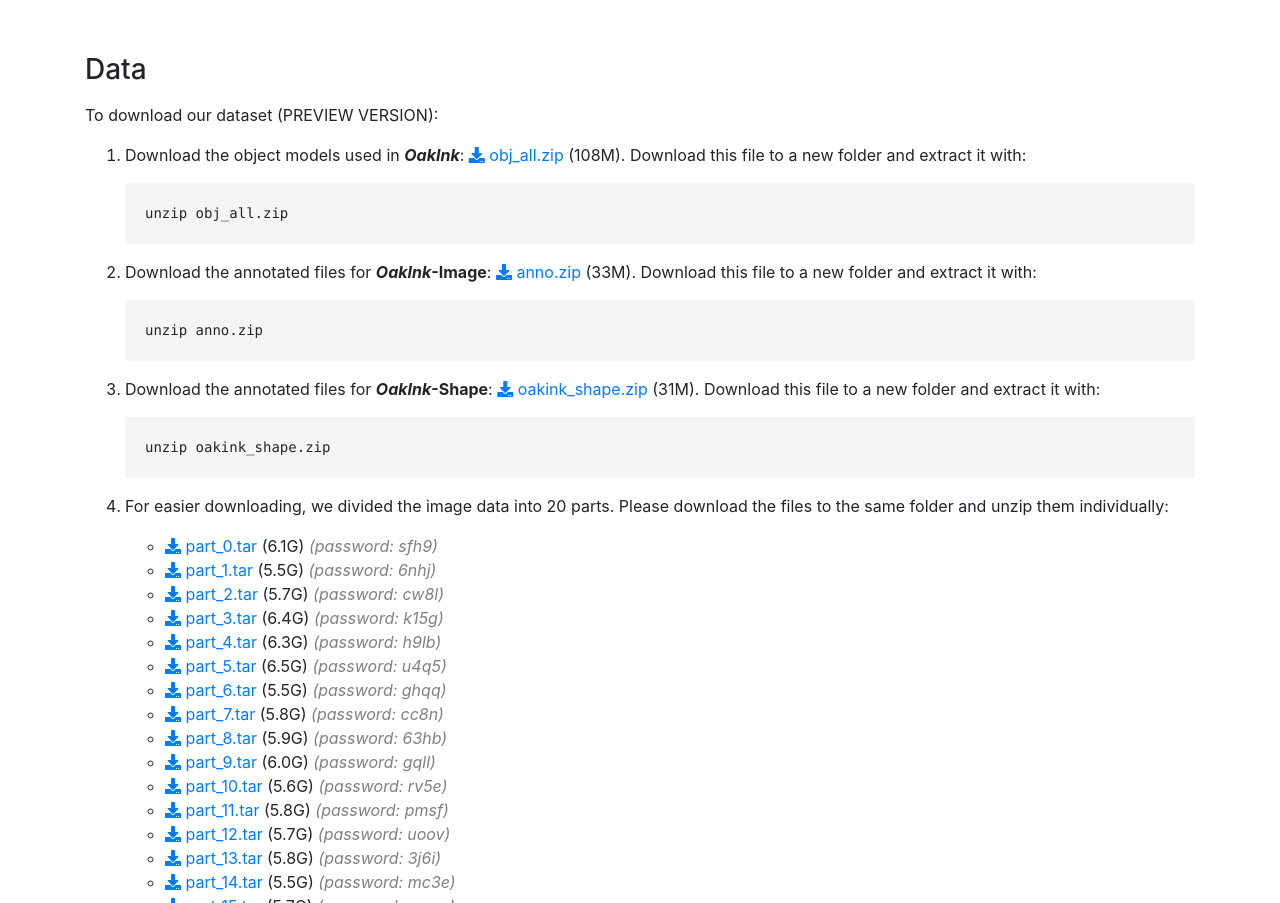
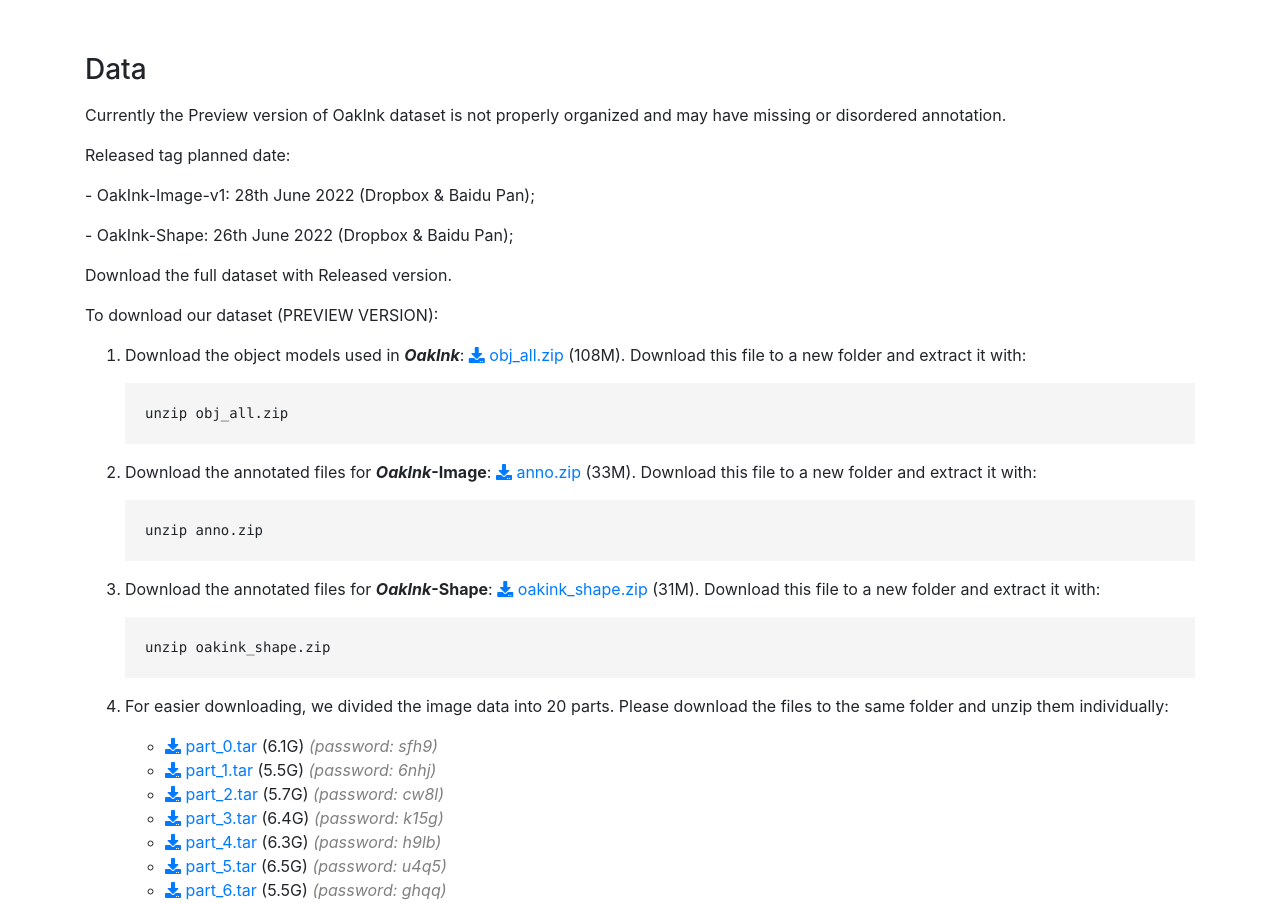
Before and after one commit to botsirius/botsirius.github.io, a plain HTML site: page index.html in a window 1280 px wide. Shown: the part 1110-2013 px from the top of the page. Drawn offline with nearby package versions, Linux system fonts and the light colour scheme.

Commit message:
Update index.html

```diff
--- a/index.html
+++ b/index.html
@@ -215,6 +215,13 @@
           <h3>Data</h3>
           <!-- <p>OakInk is licensed under <span class="underline"><a href="https://creativecommons.org/licenses/by-nc/4.0/"
                 target="_blank">CC BY-NC 4.0</a></span>.</p> -->
+
+          <p>Currently the Preview version of OakInk dataset is not properly organized and may have missing or disordered annotation.</p>
+          <p> Released tag planned date: </p>
+          <p> - OakInk-Image-v1: 28th June 2022 (Dropbox & Baidu Pan); </p>
+          <p> - OakInk-Shape: 26th June 2022 (Dropbox & Baidu Pan); </p>
+          <p> Download the full dataset with Released version.</p>
+
           <p>To download our dataset (PREVIEW VERSION):</p>
           <ol>
             <li>
```
